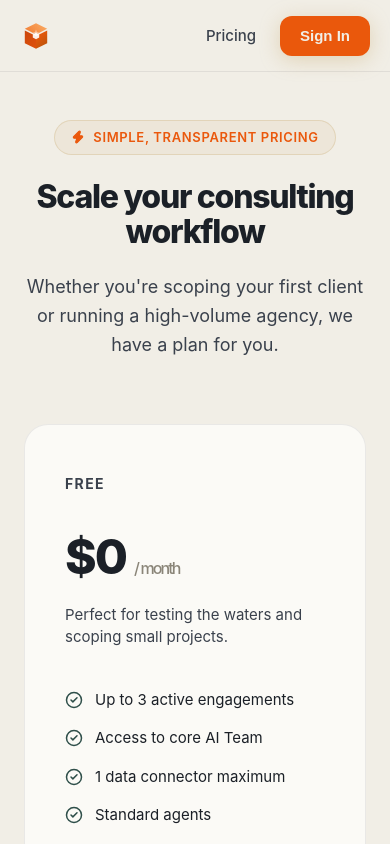
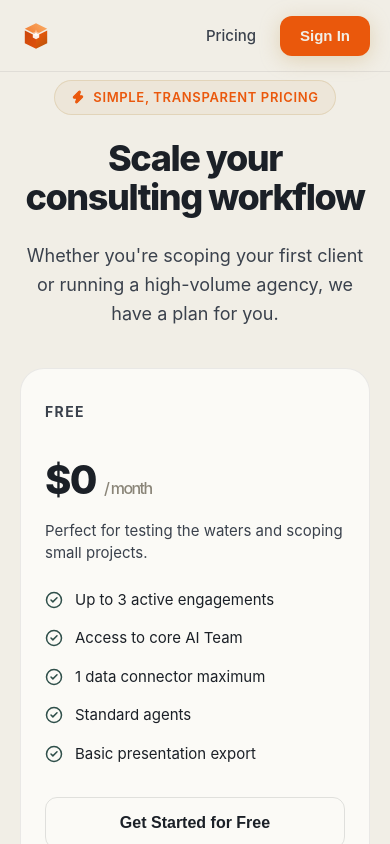
Before and after one commit to FredrickOdondi/stratum, a React (Vite) app: page /pricing in a window 390 px wide. Shown: the top 844 px of the page. Built offline with nearby package versions, Linux system fonts and the light colour scheme; no server answers.

Commit message:
style: fix pricing page responsiveness for mobile devices

```diff
--- a/src/pages/public/PricingPage.css
+++ b/src/pages/public/PricingPage.css
@@ -172,3 +172,39 @@
   transform: translateY(-2px);
   box-shadow: 0 10px 20px rgba(234, 88, 12, 0.2);
 }
+
+/* Mobile Responsiveness */
+@media (max-width: 768px) {
+  .pricing-page {
+    padding: 80px 20px;
+  }
+
+  .pricing-header {
+    margin-bottom: 40px;
+  }
+
+  .pricing-title {
+    font-size: 2.25rem;
+  }
+
+  .pricing-grid {
+    grid-template-columns: 1fr;
+    gap: 24px;
+  }
+
+  .pricing-card {
+    padding: 32px 24px;
+  }
+
+  .pricing-price {
+    font-size: 2.5rem;
+  }
+
+  .pricing-desc {
+    margin-bottom: 24px;
+  }
+
+  .pricing-features {
+    margin-bottom: 32px;
+  }
+}
```
